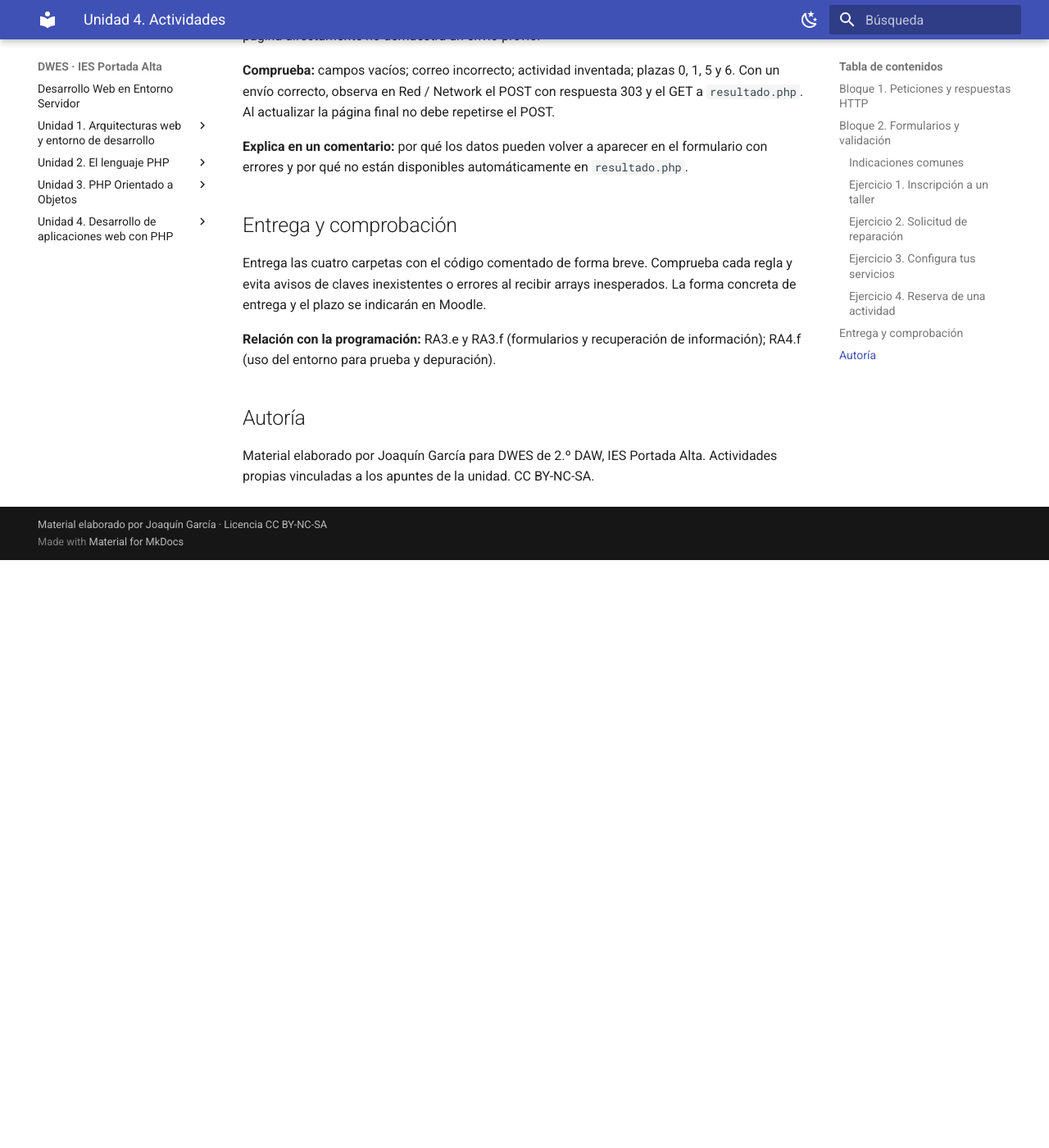
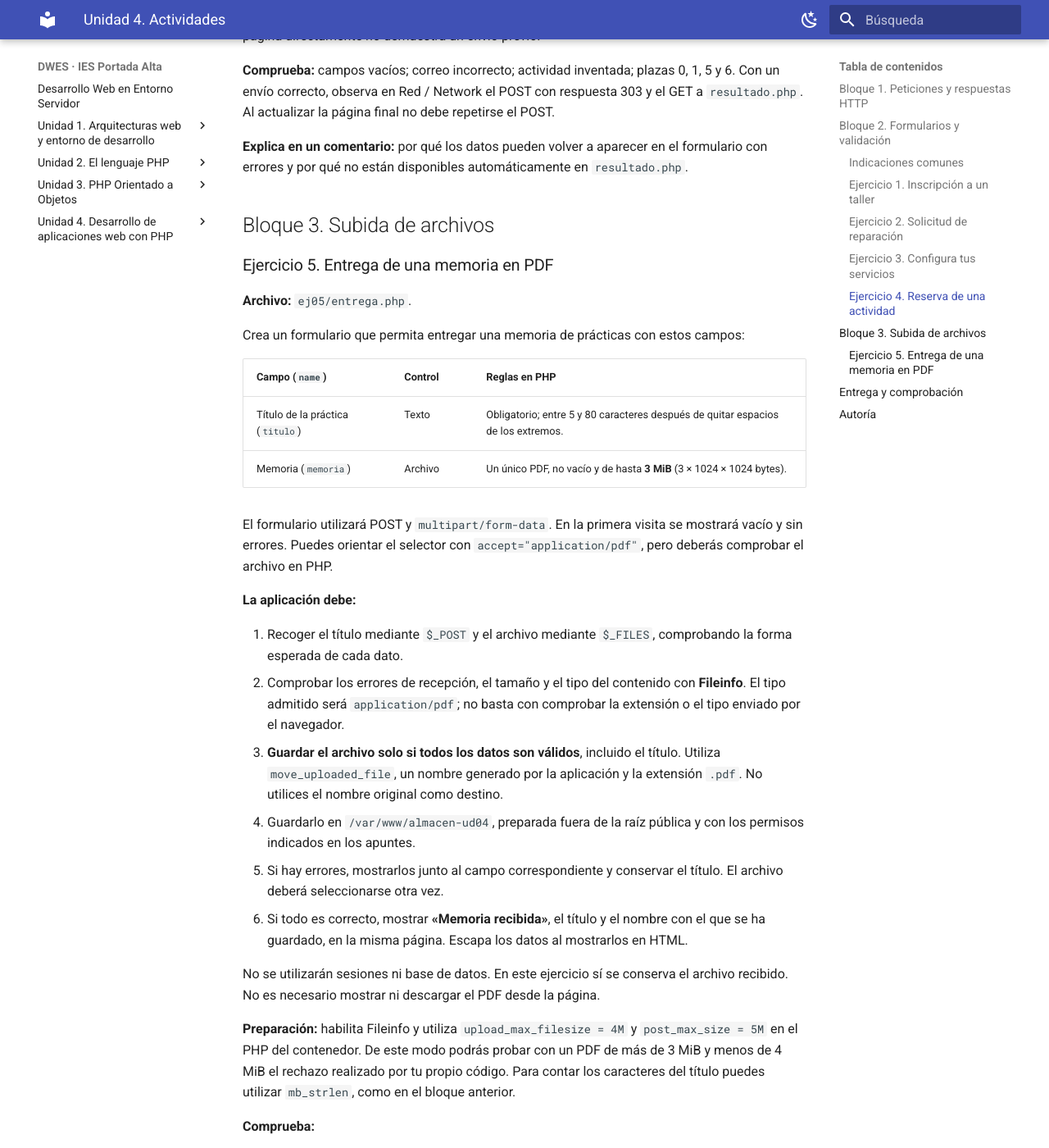
Before and after one commit to joagarjim/dwes, an MkDocs documentation site: the page built from docs/unidad-04/actividades.md, in a window 1280 px wide and 1400 px high, scrolled down 3771 px. Shown: the whole window at 82% size. Built offline with MkDocs 1.6.1 and Material for MkDocs 9.7.7, drawn with Linux system fonts in a browser that asks for light colours; before the commit the page ends 4454 px from its top, so only the background shows below that; some of the changed text lies outside the part shown.

Commit message:
Unidad4. Bloque 3 Subida Ficheros

```diff
--- a/docs/unidad-04/actividades.md
+++ b/docs/unidad-04/actividades.md
@@ -107,9 +107,51 @@ La página de resultado mostrará «Fin de la demostración de reserva», un tex
 
 **Explica en un comentario:** por qué los datos pueden volver a aparecer en el formulario con errores y por qué no están disponibles automáticamente en `resultado.php`.
 
+## Bloque 3. Subida de archivos
+
+### Ejercicio 5. Entrega de una memoria en PDF
+
+**Archivo:** `ej05/entrega.php`.
+
+Crea un formulario que permita entregar una memoria de prácticas con estos campos:
+
+| Campo (`name`) | Control | Reglas en PHP |
+| --- | --- | --- |
+| Título de la práctica (`titulo`) | Texto | Obligatorio; entre 5 y 80 caracteres después de quitar espacios de los extremos. |
+| Memoria (`memoria`) | Archivo | Un único PDF, no vacío y de hasta **3 MiB** (3 × 1024 × 1024 bytes). |
+
+El formulario utilizará POST y `multipart/form-data`. En la primera visita se mostrará vacío y sin errores. Puedes orientar el selector con `accept="application/pdf"`, pero deberás comprobar el archivo en PHP.
+
+**La aplicación debe:**
+
+1. Recoger el título mediante `$_POST` y el archivo mediante `$_FILES`, comprobando la forma esperada de cada dato.
+2. Comprobar los errores de recepción, el tamaño y el tipo del contenido con **Fileinfo**. El tipo admitido será `application/pdf`; no basta con comprobar la extensión o el tipo enviado por el navegador.
+3. **Guardar el archivo solo si todos los datos son válidos**, incluido el título. Utiliza `move_uploaded_file`, un nombre generado por la aplicación y la extensión `.pdf`. No utilices el nombre original como destino.
+4. Guardarlo en `/var/www/almacen-ud04`, preparada fuera de la raíz pública y con los permisos indicados en los apuntes.
+5. Si hay errores, mostrarlos junto al campo correspondiente y conservar el título. El archivo deberá seleccionarse otra vez.
+6. Si todo es correcto, mostrar **«Memoria recibida»**, el título y el nombre con el que se ha guardado, en la misma página. Escapa los datos al mostrarlos en HTML.
+
+No se utilizarán sesiones ni base de datos. En este ejercicio sí se conserva el archivo recibido. No es necesario mostrar ni descargar el PDF desde la página.
+
+**Preparación:** habilita Fileinfo y utiliza `upload_max_filesize = 4M` y `post_max_size = 5M` en el PHP del contenedor. De este modo podrás probar con un PDF de más de 3 MiB y menos de 4 MiB el rechazo realizado por tu propio código. Para contar los caracteres del título puedes utilizar `mb_strlen`, como en el bloque anterior.
+
+**Comprueba:**
+
+| Prueba | Resultado esperado |
+| --- | --- |
+| Primera visita. | Formulario vacío, sin mensajes de error. |
+| Título de menos de 5 caracteres y PDF válido. | Error de título; el archivo no se guarda. |
+| Título válido y ningún archivo. | Error de memoria; el título se conserva. |
+| Título y PDF válidos. | Se guarda y se muestra el nombre generado. |
+| Archivo de texto u otro formato renombrado a `.pdf`. | Se rechaza por tipo de contenido. |
+| Archivo vacío o PDF de más de 3 MiB. | Se rechaza por tamaño si llega a recibirse; si PHP impide su recepción, se informa del error de subida. |
+| Dos PDF con el mismo nombre original. | Se guardan con nombres nuevos diferentes. |
+
+Utiliza el terminal del contenedor para comprobar qué archivos se han guardado. Verifica especialmente que **un título incorrecto no provoca un guardado parcial**. Puedes desactivar temporalmente las comprobaciones HTML para probar las de PHP.
+
 ## Entrega y comprobación
 
-Entrega las cuatro carpetas con el código comentado de forma breve. Comprueba cada regla y evita avisos de claves inexistentes o errores al recibir arrays inesperados. La forma concreta de entrega y el plazo se indicarán en Moodle.
+Entrega las carpetas de los ejercicios solicitados con el código comentado de forma breve. Comprueba cada regla y evita avisos de claves inexistentes o errores al recibir arrays inesperados. La forma concreta de entrega y el plazo se indicarán en Moodle.
 
 **Relación con la programación:** RA3.e y RA3.f (formularios y recuperación de información); RA4.f (uso del entorno para prueba y depuración).
 
--- a/mkdocs.yml
+++ b/mkdocs.yml
@@ -56,6 +56,7 @@ nav:
       - Presentación: unidad-04/index.md
       - 1. Peticiones y respuestas HTTP en PHP: unidad-04/01-peticiones-respuestas-http.md
       - 2. Formularios y validación: unidad-04/02-formularios-validacion.md
+      - 3. Subida de archivos: unidad-04/03-subida-archivos.md
 markdown_extensions:
   - admonition
   - attr_list
```
Also changed, not shown: docs/unidad-04/03-subida-archivos.md (added, +400 -0 lines).
